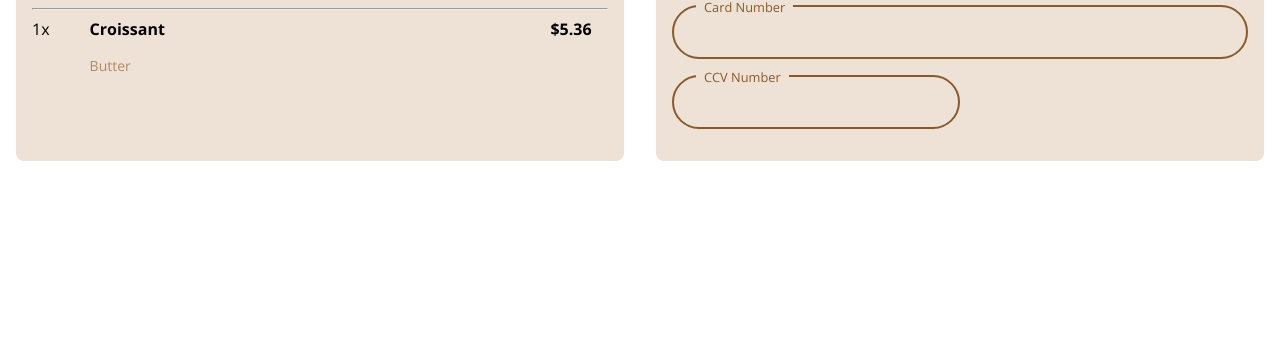
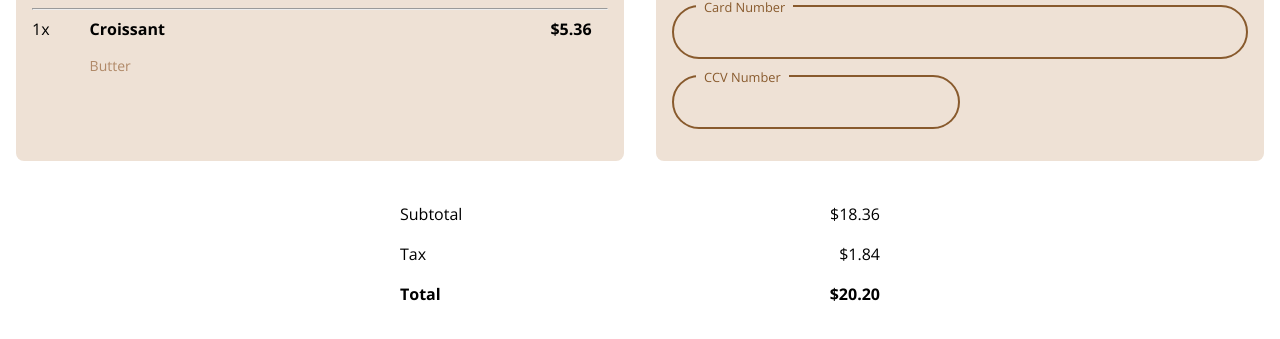
Before and after one commit to umarmuha/coffee_shop_checkout, a website: page index.html in a window 1280 px wide. Shown: the part 387-726 px from the top of the page. Drawn offline with nearby package versions, Linux system fonts and the light colour scheme.

Commit message:
Adding HTML and CSS for the totals section

```diff
--- a/index.html
+++ b/index.html
@@ -81,5 +81,21 @@
         </div>
       </div>
     </div>
+    <div class="totals-section">
+      <table class="totals-table">
+        <tr>
+          <td>Subtotal</td>
+          <td>$18.36</td>
+        </tr>
+        <tr>
+          <td>Tax</td>
+          <td>$1.84</td>
+        </tr>
+        <tr class="final-totals">
+          <td>Total</td>
+          <td>$20.20</td>
+        </tr>
+      </table>
+    </div>
   </body>
 </html>
--- a/style.css
+++ b/style.css
@@ -5,7 +5,10 @@
 .page {
   font-family: "Open Sans", sans-serif;
   display: grid;
-  grid-template-areas: "header";
+  grid-template-areas:
+    "header"
+    "1fr"
+    "1fr";
   margin: 0;
   gap: 1rem;
 }
@@ -49,7 +52,6 @@
 .cards {
   display: grid;
   grid-template-columns: 1fr 1fr;
-  grid-template-rows: 1fr 1fr;
   grid-auto-flow: column;
 }
 
@@ -129,3 +131,28 @@ input {
   color: #885a2d;
   padding: 0 0.5rem;
 }
+
+.totals-section {
+  display: flex;
+  flex-direction: column;
+  align-items: center;
+  justify-content: center;
+}
+
+.totals-table {
+  width: 100%;
+  max-width: 500px;
+  margin-bottom: 1rem;
+}
+
+.totals-table td {
+  padding: 0.5rem;
+}
+
+.totals-table td:last-child {
+  text-align: right;
+}
+
+.final-totals {
+  font-weight: bold;
+}
```
